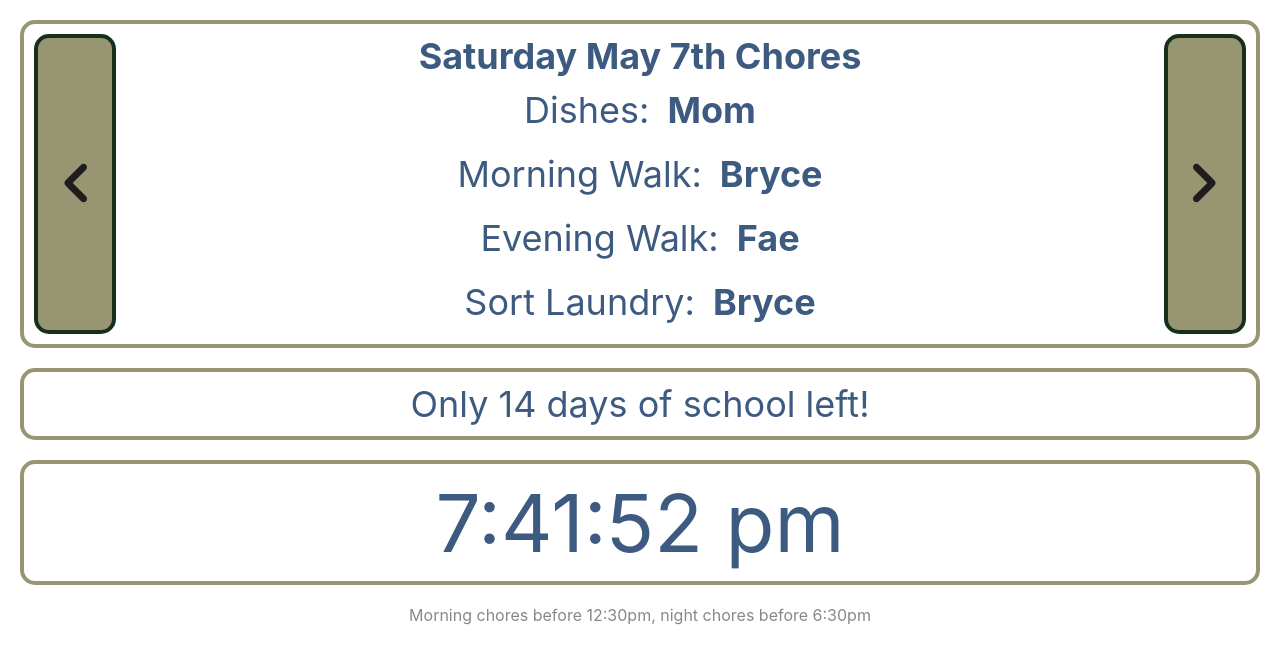
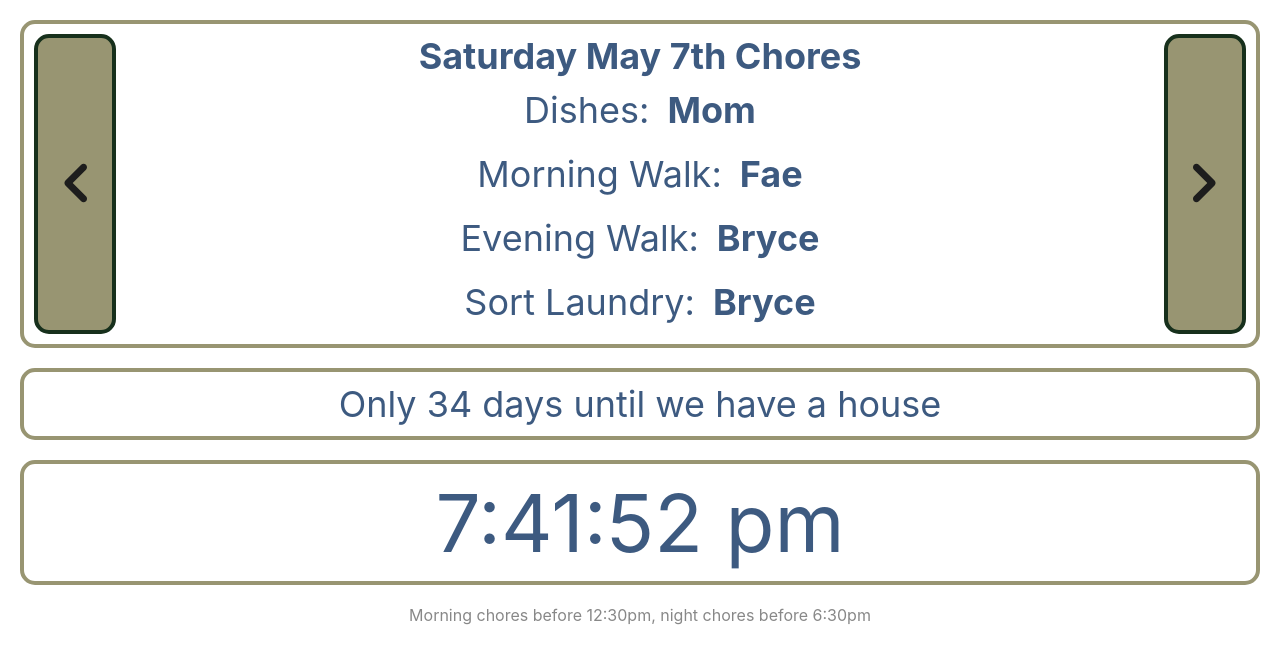
Before and after one commit to sgoertzen/familyjobs, a React (Create React App) app: page / in a window 1280 px wide. Shown: the top 664 px of the page. Built offline with nearby package versions, Linux system fonts and the light colour scheme.

Commit message:
Switched morn/even chores and house widget

```diff
--- a/src/App.tsx
+++ b/src/App.tsx
@@ -44,7 +44,7 @@ export const App = () => {
   return (
     <div className="App" css={nightMode ? darkTheme : lightTheme}>
       <ChoreList displayDay={displayDate}/>
-      <RemainingDays target={new Date("5/27/2022")}/>
+      <RemainingDays target={new Date("6/24/2022")}/>
       <Clock/>
       <Disclaimer/>
       <EasterEgg/>
--- a/src/components/RemainingDays.tsx
+++ b/src/components/RemainingDays.tsx
@@ -11,9 +11,9 @@ type RemainingDaysProps = {
 
 export const getRemainingMessage = (days:number) => {
     if (days > 0) {
-        return `Only ${days} days of school left!`
+        return `Only ${days} days until we have a house`
     } else {
-        return 'School is out for summer!'
+        return 'We are in our new house!'
     }
 }
 
--- a/src/data.json
+++ b/src/data.json
@@ -17,6 +17,19 @@
             "name":"Morning Walk",
             "scheduletype":"daily",
             "dailySchedule":{
+                "Sunday":"Bryce",
+                "Monday":"Bryce",
+                "Tuesday":"Fae",
+                "Wednesday":"Bryce",
+                "Thursday":"Fae",
+                "Friday":"Fae",
+                "Saturday":"Fae"
+            }
+        },
+        {
+            "name":"Evening Walk",
+            "scheduletype":"daily",
+            "dailySchedule":{
                 "Sunday":"Fae",
                 "Monday":"Dad",
                 "Tuesday":"Dad",
@@ -24,19 +37,6 @@
                 "Thursday":"Dad",
                 "Friday":"Dad",
                 "Saturday":"Bryce"
-            }
-        },
-        {
-            "name":"Evening Walk",
-            "scheduletype":"daily",
-            "dailySchedule":{
-                "Sunday":"Bryce",
-                "Monday":"Bryce",
-                "Tuesday":"Fae",
-                "Wednesday":"Bryce",
-                "Thursday":"Fae",
-                "Friday":"Bryce",
-                "Saturday":"Fae"
             }
         },
         {
```
